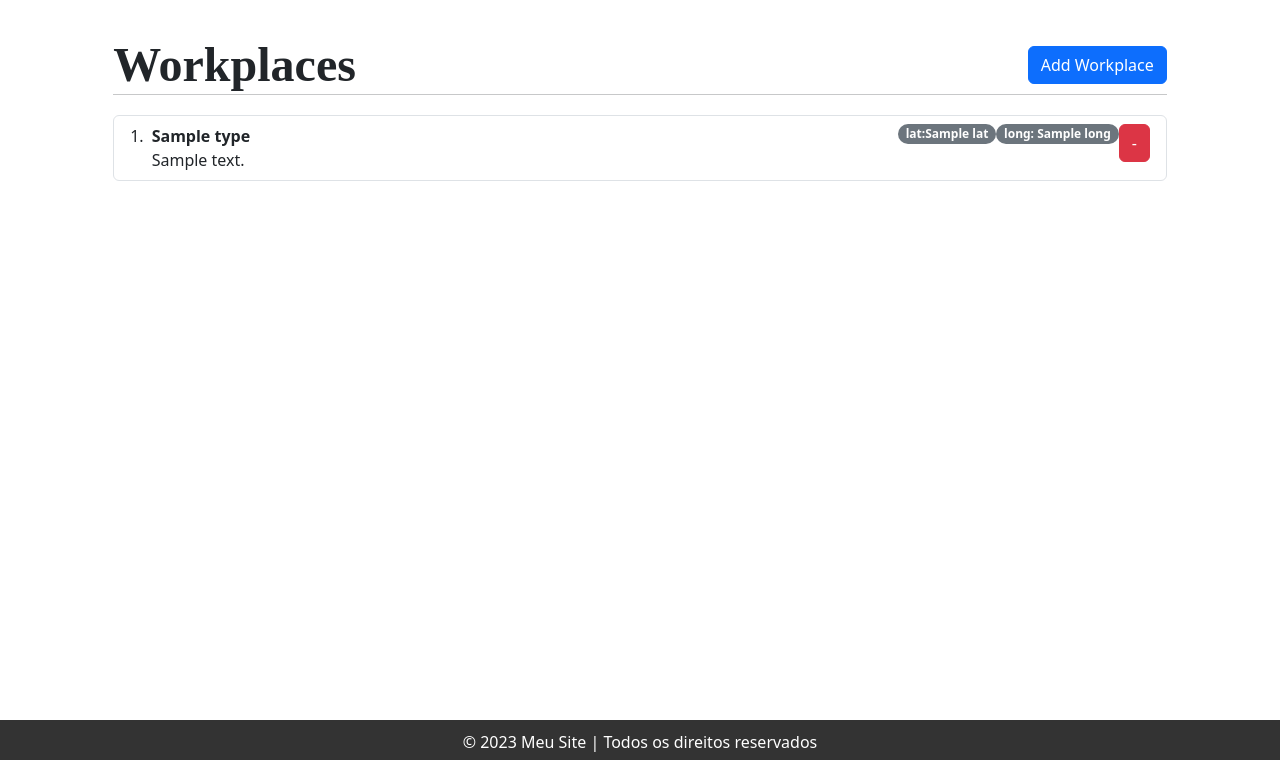
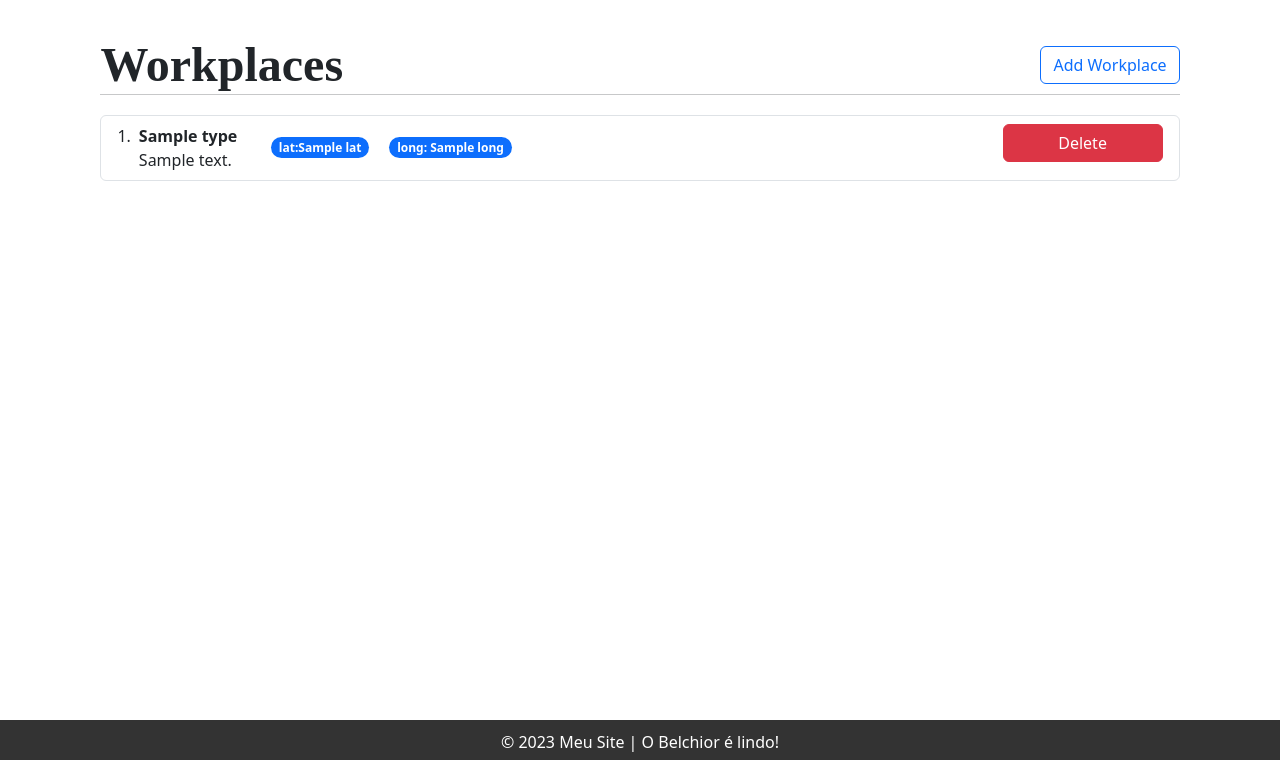
Before and after one commit to joaolscosta/BD-Project, a Flask app: template entrega3/workspace/app/templates/workplaces/index.html in a window 1280 px wide. Shown: the part 40-800 px from the top of the page. Run offline with Flask 3, Linux system fonts and the light colour scheme; the template is opened without the code that fills it: most values are stand-ins (such as "Sample title", 1, 10 or a date in 2020); some libraries are stand-ins or nearby versions.

Commit message:
Help me pls

```diff
--- a/entrega3/schema.sql
+++ b/entrega3/schema.sql
@@ -56,7 +56,7 @@ CREATE TABLE department(
 );
 
 CREATE TABLE workplace(
-  address VARCHAR PRIMARY KEY,
+  address VARCHAR PRIMARY KEY ON DELETE CASCADE,
   lat NUMERIC(8, 6) NOT NULL,
   long NUMERIC(9, 6) NOT NULL,
   UNIQUE(lat, long)
--- a/entrega3/workspace/app/app.py
+++ b/entrega3/workspace/app/app.py
@@ -199,6 +199,20 @@ def workplaces():
 
     return render_template("workplaces/index.html", workplaces=sorted(workplaces, key=lambda workplace: workplace['place'].address))
 
+@app.route("/workplaces/<address>/delete", methods=("POST",))
+def workplace_delete(address):
+    with pool.connection() as conn:
+        with conn.cursor(row_factory=namedtuple_row) as cur:
+            cur.execute(
+                """
+                DELETE FROM workplace
+                WHERE address = %(address)s;
+                """,
+                {"address": address},
+            )
+            log.debug(f"Deleted {cur.rowcount} rows.")
+
+    return redirect(url_for("workplaces"))
 
 # @app.route("/accounts/<account_number>/update", methods=("GET", "POST"))
 # def account_update(account_number):
--- a/entrega3/workspace/app/templates/base/components/footer.html
+++ b/entrega3/workspace/app/templates/base/components/footer.html
@@ -26,6 +26,6 @@
   <body>
     <div class="content">{% block content %} {% endblock %}</div>
 
-    <footer>&copy; 2023 Meu Site | Todos os direitos reservados</footer>
+    <footer>&copy; 2023 Meu Site | O Belchior é lindo!</footer>
   </body>
 </html>
--- a/entrega3/workspace/app/templates/base/components/navbar.html
+++ b/entrega3/workspace/app/templates/base/components/navbar.html
@@ -18,10 +18,10 @@
       }
 
       .navbar ul {
-        list-style-type: none;
         margin: 0;
         padding: 0;
         display: flex;
+        list-style-type: none;
       }
 
       .navbar li {
--- a/entrega3/workspace/app/templates/orders/orders_index.html
+++ b/entrega3/workspace/app/templates/orders/orders_index.html
@@ -7,7 +7,7 @@
 {% block content %}
 <style>
   .bodyyy {
-    width: 87%;
+    width: 89%;
     margin: 0 auto;
   }
   .orders-list {
--- a/entrega3/workspace/app/templates/products/products_index.html
+++ b/entrega3/workspace/app/templates/products/products_index.html
@@ -4,7 +4,7 @@
 
 <style>
   .bodyyy {
-    width: 87%;
+    width: 89%;
     margin: 0 auto;
   }
 
--- a/entrega3/workspace/app/templates/workplaces/index.html
+++ b/entrega3/workspace/app/templates/workplaces/index.html
@@ -4,7 +4,7 @@
 
 <style>
   .bodyyy {
-    width: 87%;
+    width: 89%;
     margin: 0 auto;
   }
 
@@ -28,27 +28,41 @@
   .bodyyy ol {
     margin: 20px 30px 20px 30px;
   }
+
+  .lat-long {
+    width: 70%;
+    justify-self: left;
+    display: flex;
+    flex-direction: row;
+    justify-content: left;
+    align-items: center;
+    margin: auto 0px auto 0px;
+    gap: 20px;
+  }
 </style>
 
 <div class="bodyyy">
   <div class="title-bar">
     <h1>Workplaces</h1>
-    <a class="btn btn-primary" href="#AddWorkplace">Add Workplace</a>
+    <a class="btn btn-outline-primary" href="#AddWorkplace">Add Workplace</a>
   </div>
   <hr class="headeruwu">
   <ol class="list-group list-group-numbered">
     {% for workplace in workplaces %}
-    <li class="list-group-item d-flex justify-content-between align-items-start">
+    <li class="list-group-item d-flex justify-content-around align-items-start">
       <div class="ms-2 me-auto">
         <div class="fw-bold">{{workplace['type']}}</div>
         {{ workplace['place']['address'] }}
       </div>
-      <div class="lat-long d-flex align-items-center">
-        <span class="badge bg-secondary rounded-pill">lat:{{workplace['place']['lat']}}</span>
-        <span class="badge bg-secondary rounded-pill">long: {{workplace['place']['long']}}</span>
+      <div class="lat-long">
+        <span class="badge bg-primary rounded-pill">lat:{{workplace['place']['lat']}}</span>
+        <span class="badge bg-primary rounded-pill">long: {{workplace['place']['long']}}</span>
       </div>
       <div>
-        <a href="###" class="btn btn-danger">-</a>
+        <!-- ESTA PORRA DEIXOU DE FUNCIONAR PORQUE MUDEI PARA FORMS-->
+        <form action="{{ url_for('workplace_delete', address=workplace['place']['address']) }}" method="post">
+          <input class="btn btn-danger remove-btn" type="submit" value="Delete" onclick="return confirm('Are you sure?');">
+        </form>
       </div>
     </li>
     {% endfor %}
```
Also changed, not shown: entrega3/workspace/data/init.sql (+4 -4 lines).
